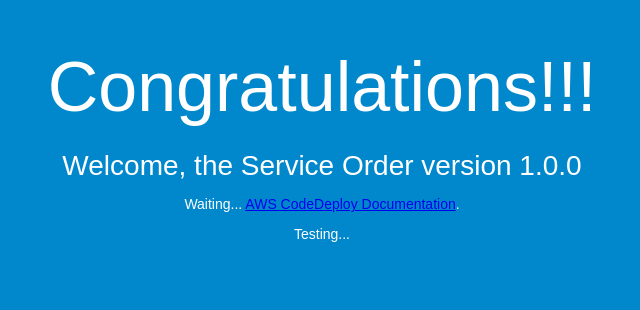
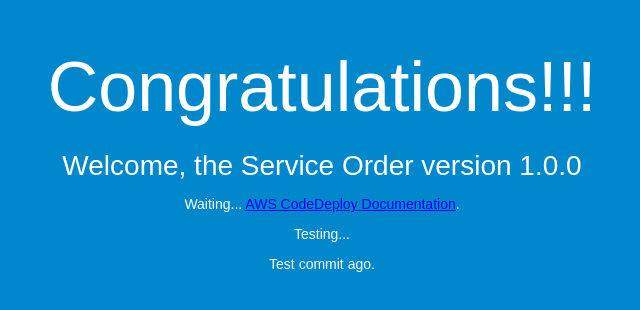
Before and after one commit to andreelorenz/ServiceOrder, a plain HTML site: page index.html in a window 1280 px wide. Shown: the whole page, without its empty margins (318-958 px from the left). Drawn offline with Linux system fonts and the light colour scheme.

Commit message:
Testing commit

```diff
--- a/index.html
+++ b/index.html
@@ -30,6 +30,7 @@
     <h2>Welcome, the Service Order version 1.0.0</h2>
     <p>Waiting... <a href="http://aws.amazon.com/documentation/codedeploy">AWS CodeDeploy Documentation</a>.</p>
     <p>Testing... </p>
+    <p>Test commit ago.</p>
   </div>
 </body>
 </html>
```
